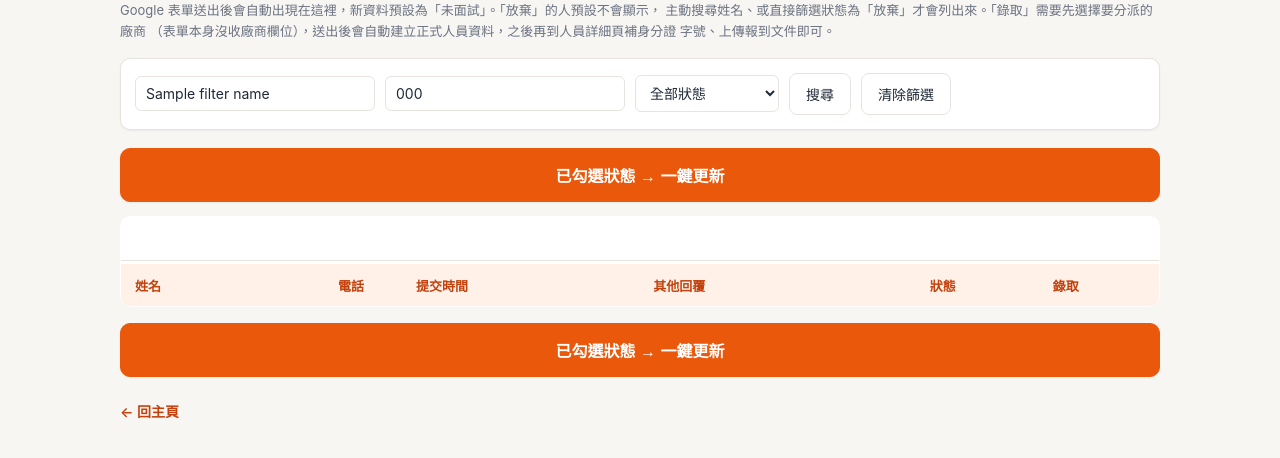
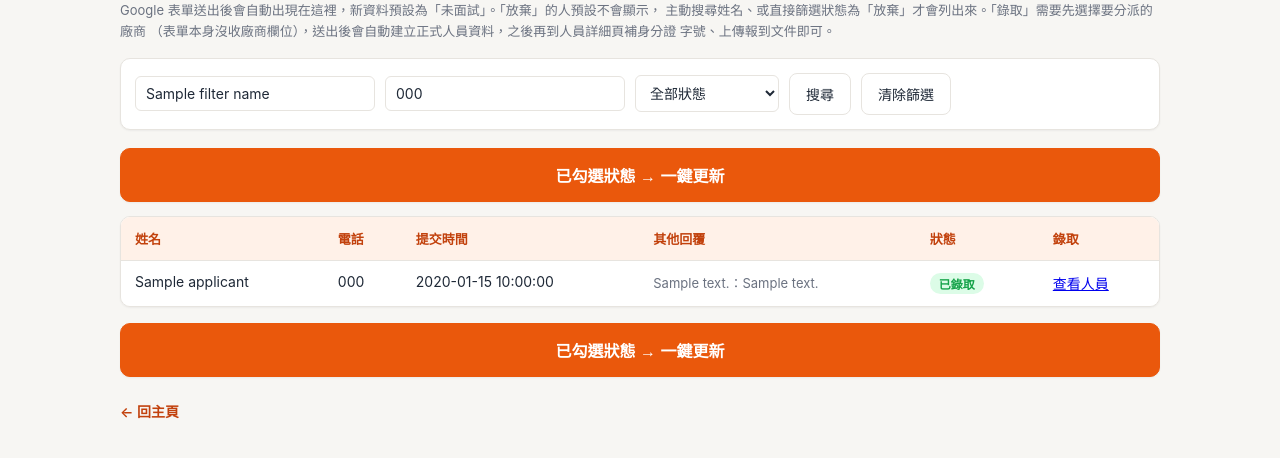
Before and after one commit to tsaipei-linebot/tsaipeilinebot, a FastAPI app: template delivery/templates/applicants_list.html in a window 1280 px wide. Shown: the part 135-593 px from the top of the page. Run offline with FastAPI, Linux system fonts and the light colour scheme; the template is opened without the code that fills it: most values are stand-ins (such as "Sample title", 1, 10 or a date in 2020).

Commit message:
修正應徵名單表格排版跑掉的問題（sticky 表頭 CSS 衝突）
.table-scroll 原本只設定 overflow-x: auto，但瀏覽器會因此把 overflow-y
也隱含設成 auto，讓這個容器變成自己的捲動範圍，導致裡面 thead 的
position: sticky 是相對這個小容器計算，不是相對整個頁面，畫面上會看到
表格第一列被壓扁、跑位。改成限制容器最大高度（max-height + overflow:
auto），讓表頭在這個容器內用 top: 0 凍結，同時保留很寬的表格在小螢幕上
可以左右捲動的效果。

用 Playwright 實際截圖走過主頁/應徵名單/登入頁/廠商人員清單確認排版正常。

Co-Authored-By: Claude Sonnet 5 <noreply@anthropic.com>
Claude-Session: https://claude.ai/code/session_01TULLQhii3NBb5nupsSPQmT

```diff
--- a/delivery/static/style.css
+++ b/delivery/static/style.css
@@ -327,11 +327,6 @@ body {
 /* ==========================================
    表格
    ========================================== */
-.table-scroll {
-    overflow-x: auto;
-    border-radius: 10px;
-}
-
 .data-table {
     width: 100%;
     border-collapse: collapse;
@@ -360,9 +355,26 @@ body {
 .data-table tbody tr:hover { background: var(--bg); }
 .data-table tr:last-child td { border-bottom: none; }
 
+/* 表頭凍結：把捲動範圍收在這個容器本身（而不是整個頁面），sticky 用容器內的
+   top:0 就好，不用去猜導覽列高度；順便解決很寬的表格在小螢幕上需要左右捲動
+   的問題（overflow-x 和 overflow-y 都交給同一個容器處理，不會互相干擾）。 */
+.table-scroll {
+    max-height: 70vh;
+    overflow: auto;
+    border-radius: 10px;
+    border: 1px solid var(--border);
+    box-shadow: var(--shadow-sm);
+}
+
+.table-scroll .data-table {
+    border: none;
+    border-radius: 0;
+    box-shadow: none;
+}
+
 .sticky-head thead th {
     position: sticky;
-    top: 57px; /* 貼著上方導覽列下緣，避免捲動時被蓋住 */
+    top: 0;
     z-index: 5;
 }
 
```
